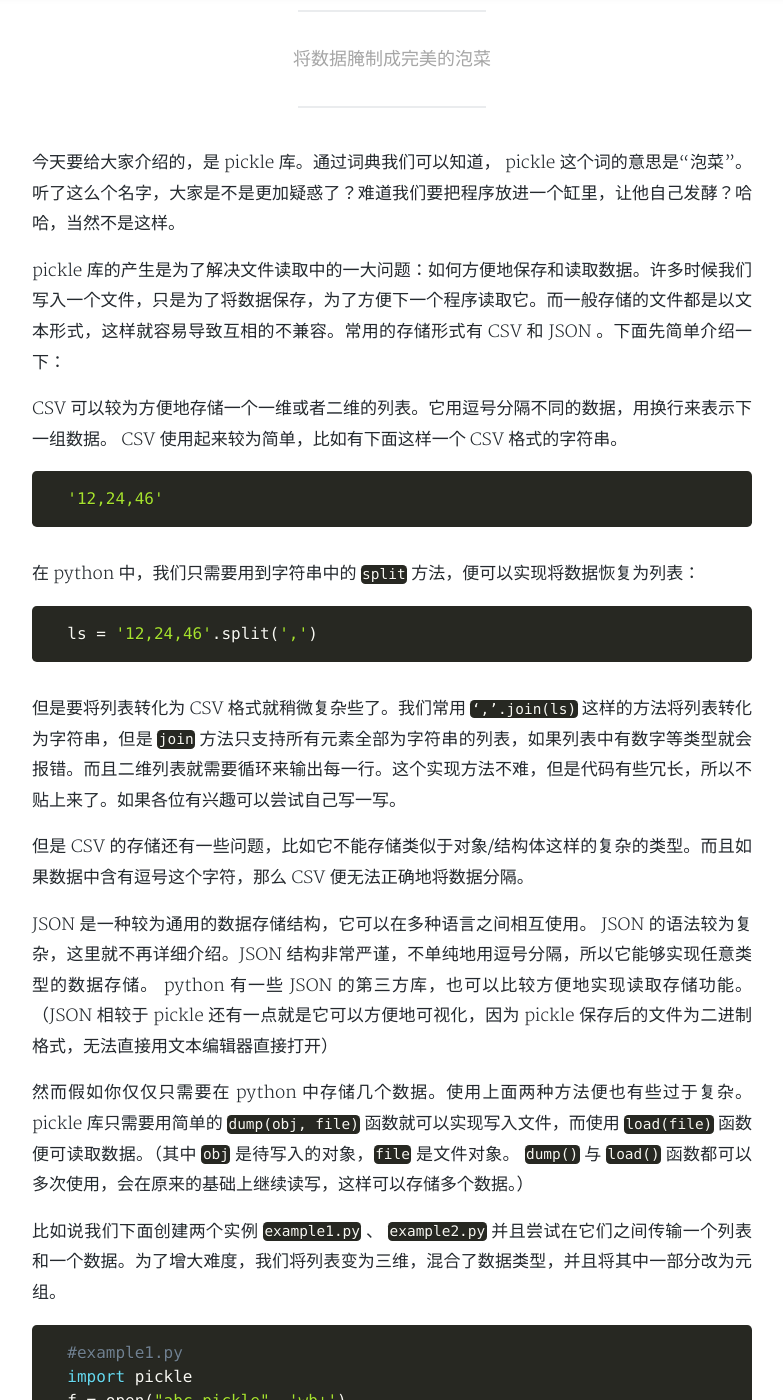
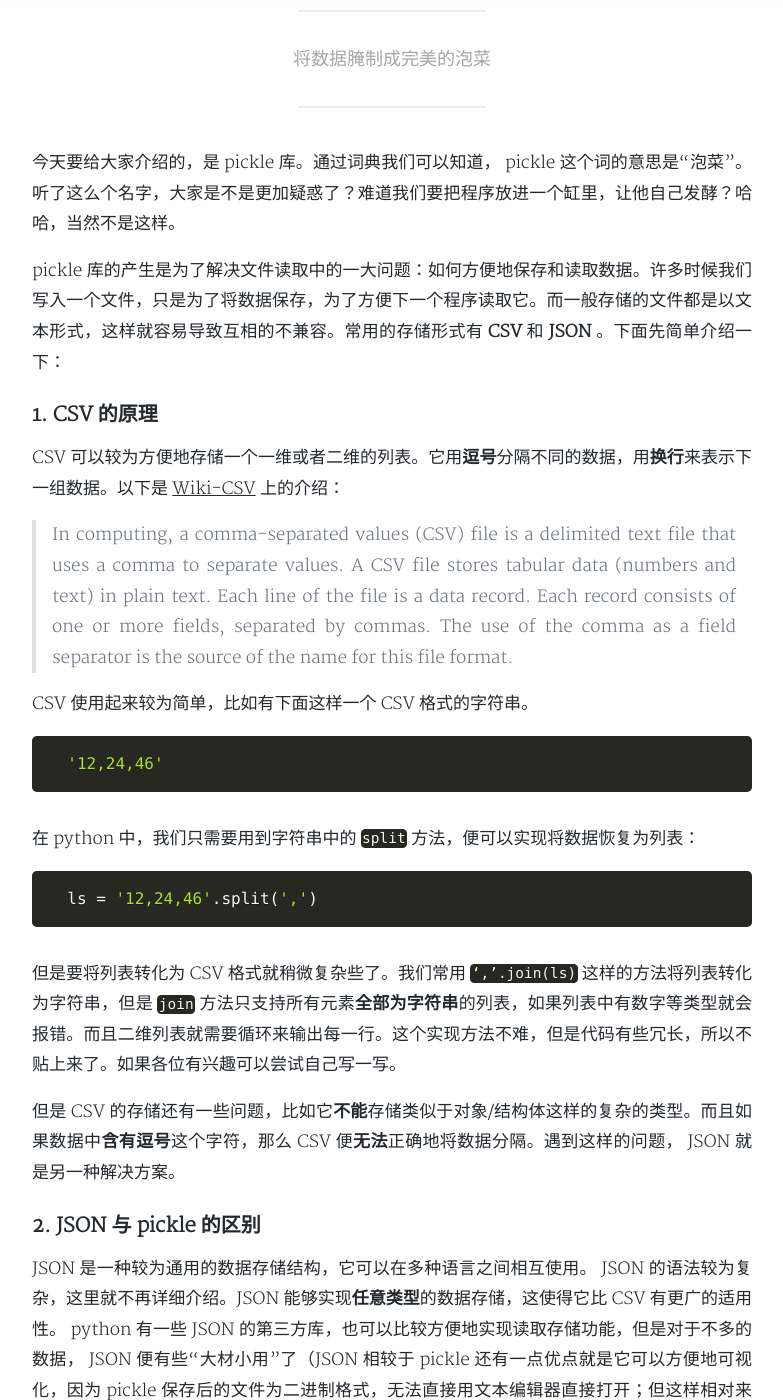
Before and after one commit to cometeme/cometeme.github.io, a Jekyll site: the page built from _posts/2018-08-06-pickle库.md, in a window 1280 px wide and 1400 px high, scrolled down 490 px. Shown: the whole window, without its empty margins (248-1031 px from the left). Built offline with Jekyll 4.4.1, drawn with Linux system fonts in a browser that asks for light colours; nearby versions of some CDN libraries; a style sheet for code colours, icons or effects is not loaded; some of the changed text lies outside the part shown.

Commit message:
Update 2018-08-06-pickle库.md

````diff
--- a/_posts/2018-08-06-pickle库.md
+++ b/_posts/2018-08-06-pickle库.md
@@ -10,9 +10,15 @@ tags: python python库
 
 今天要给大家介绍的，是 pickle 库。通过词典我们可以知道， pickle 这个词的意思是“泡菜”。听了这么个名字，大家是不是更加疑惑了？难道我们要把程序放进一个缸里，让他自己发酵？哈哈，当然不是这样。
 
-pickle 库的产生是为了解决文件读取中的一大问题：如何方便地保存和读取数据。许多时候我们写入一个文件，只是为了将数据保存，为了方便下一个程序读取它。而一般存储的文件都是以文本形式，这样就容易导致互相的不兼容。常用的存储形式有 CSV 和 JSON 。下面先简单介绍一下：
+pickle 库的产生是为了解决文件读取中的一大问题：如何方便地保存和读取数据。许多时候我们写入一个文件，只是为了将数据保存，为了方便下一个程序读取它。而一般存储的文件都是以文本形式，这样就容易导致互相的不兼容。常用的存储形式有 **CSV** 和 **JSON** 。下面先简单介绍一下：
 
-CSV 可以较为方便地存储一个一维或者二维的列表。它用逗号分隔不同的数据，用换行来表示下一组数据。 CSV 使用起来较为简单，比如有下面这样一个 CSV 格式的字符串。
+### 1. CSV 的原理
+
+CSV 可以较为方便地存储一个一维或者二维的列表。它用**逗号**分隔不同的数据，用**换行**来表示下一组数据。以下是 [Wiki-CSV](https://en.wikipedia.org/wiki/Comma-separated_values) 上的介绍：
+
+>In computing, a comma-separated values (CSV) file is a delimited text file that uses a comma to separate values. A CSV file stores tabular data (numbers and text) in plain text. Each line of the file is a data record. Each record consists of one or more fields, separated by commas. The use of the comma as a field separator is the source of the name for this file format.
+
+CSV 使用起来较为简单，比如有下面这样一个 CSV 格式的字符串。
 
 ```python
   '12,24,46'
@@ -24,13 +30,15 @@ CSV 可以较为方便地存储一个一维或者二维的列表。它用逗号
   ls = '12,24,46'.split(',')
 ```
 
-但是要将列表转化为 CSV 格式就稍微复杂些了。我们常用 `‘,’.join(ls)` 这样的方法将列表转化为字符串，但是 `join` 方法只支持所有元素全部为字符串的列表，如果列表中有数字等类型就会报错。而且二维列表就需要循环来输出每一行。这个实现方法不难，但是代码有些冗长，所以不贴上来了。如果各位有兴趣可以尝试自己写一写。
+但是要将列表转化为 CSV 格式就稍微复杂些了。我们常用 `‘,’.join(ls)` 这样的方法将列表转化为字符串，但是 `join` 方法只支持所有元素**全部为字符串**的列表，如果列表中有数字等类型就会报错。而且二维列表就需要循环来输出每一行。这个实现方法不难，但是代码有些冗长，所以不贴上来了。如果各位有兴趣可以尝试自己写一写。
 
-但是 CSV 的存储还有一些问题，比如它不能存储类似于对象/结构体这样的复杂的类型。而且如果数据中含有逗号这个字符，那么 CSV 便无法正确地将数据分隔。
+但是 CSV 的存储还有一些问题，比如它**不能**存储类似于对象/结构体这样的复杂的类型。而且如果数据中**含有逗号**这个字符，那么 CSV 便**无法**正确地将数据分隔。遇到这样的问题， JSON 就是另一种解决方案。
 
-JSON 是一种较为通用的数据存储结构，它可以在多种语言之间相互使用。 JSON 的语法较为复杂，这里就不再详细介绍。JSON 结构非常严谨，不单纯地用逗号分隔，所以它能够实现任意类型的数据存储。 python 有一些 JSON 的第三方库，也可以比较方便地实现读取存储功能。（JSON 相较于 pickle 还有一点就是它可以方便地可视化，因为 pickle 保存后的文件为二进制格式，无法直接用文本编辑器直接打开）
+### 2. JSON 与 pickle 的区别
 
-然而假如你仅仅只需要在 python 中存储几个数据。使用上面两种方法便也有些过于复杂。 pickle 库只需要用简单的 `dump(obj, file)` 函数就可以实现写入文件，而使用 `load(file)` 函数便可读取数据。（其中 `obj` 是待写入的对象，`file` 是文件对象。 `dump()` 与 `load()` 函数都可以多次使用，会在原来的基础上继续读写，这样可以存储多个数据。）
+JSON 是一种较为通用的数据存储结构，它可以在多种语言之间相互使用。 JSON 的语法较为复杂，这里就不再详细介绍。JSON 能够实现**任意类型**的数据存储，这使得它比 CSV 有更广的适用性。 python 有一些 JSON 的第三方库，也可以比较方便地实现读取存储功能，但是对于不多的数据， JSON 便有些“大材小用”了（JSON 相较于 pickle 还有一点优点就是它可以方便地可视化，因为 pickle 保存后的文件为二进制格式，无法直接用文本编辑器直接打开；但这样相对来说 pickle 的文件较为安全，它被直接打开或是被中途修改的可能性就更小）
+
+然而假如你仅仅只需要在 python 中存储几个数据。使用上面两种方法便也有些过于复杂。 pickle 库只需要用简单的 `dump(obj, file)` 函数就可以实现写入文件，而使用 `load(file)` 函数便可读取数据。（其中 `obj` 是待写入的对象，`file` 是文件对象。 `dump()` 与 `load()` 函数都可以**多次**使用，会在原来的基础上继续读写，这样可以存储多个数据。）
 
 比如说我们下面创建两个实例 `example1.py` 、 `example2.py` 并且尝试在它们之间传输一个列表和一个数据。为了增大难度，我们将列表变为三维，混合了数据类型，并且将其中一部分改为元组。
 
@@ -60,9 +68,9 @@ JSON 是一种较为通用的数据存储结构，它可以在多种语言之间
   ]q(]q(KKqKKOqeXhelloqX35qe.G@	!MJ.
 ```
 
-所以说， pickle 输出的数据是二进制（流）的格式，它不能够被直接以文本形式打开。所以在刚刚两个实例中，我都使用 `wb` 、 `rb` 写入、读取文件。
+之前说过， pickle 输出的数据是**二进制（流）**的格式，它不能够被直接以文本形式打开。所以在刚刚两个实例中，都要使用 `wb` 、 `rb` 写入、读取文件。
 
-现在我们打开 `example2.py` 并运行，可以看到控制台成功输出了 `example1.py` 程序中写入的结果，甚至连列表和元组都没有变，是不是很棒。
+现在我们打开 `example2.py` 并运行，可以看到控制台成功输出了 `example1.py` 程序中写入的结果，甚至连列表和元组的类型都没有改变：
 
 ```python
   [[(23, 29), (22, 79)], 'hello', '35']
@@ -75,4 +83,6 @@ pickle 库的神奇之处在于它可以让你免去文件“I/O”中的转换
   pickle.load(f, encoding = 'gb2312')
 ```
 
-所以 pickle 的取名，应该是作者想要实现将数据“完整地放入”并“完整地取出”的功能，也可能是一种情怀。看完 pickle 这个库之后，你是不是对 python 存储数据有了更深的认识呢？当然， pickle 还提供了一些其他的函数。在 [官方文档](https://docs.python.org/3.7/library/pickle.html#pickle.dump) 中也有安全提示、相关库、支持类型等更详细的文档。如果大家想要更加深入地了解这一个库，可以去上方链接的文档中查阅。
+### 结语与其他文档
+
+学习了 pickle 的功能，我们可以猜想它的取名可能影射的是作者想要实现将数据“完整地放入”并“完整地取出”的功能，不过这也有可能是作者的一种情怀。看完 pickle 这个库之后，你是不是对 python 存储数据有了更深的认识呢？当然， pickle 还提供了一些其他的函数。在 [官方文档](https://docs.python.org/3.7/library/pickle.html#pickle.dump) 中也有安全提示、相关库、支持类型等更详细的文档。如果大家想要更加深入地了解这一个库，可以去官方文档中查阅。
````
